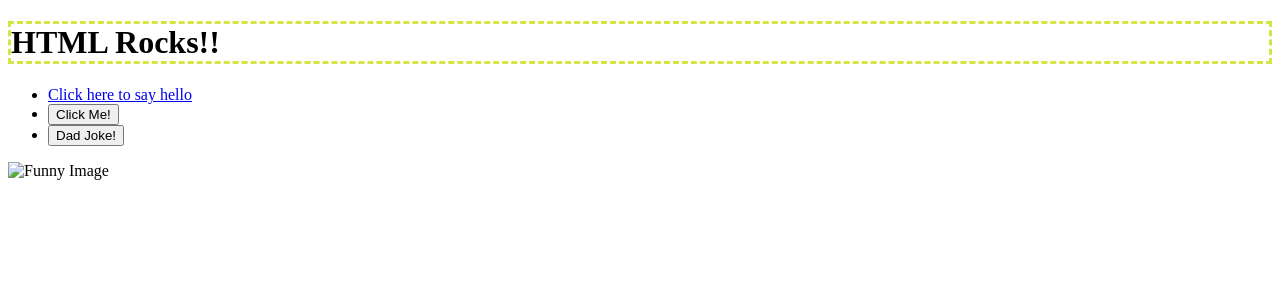
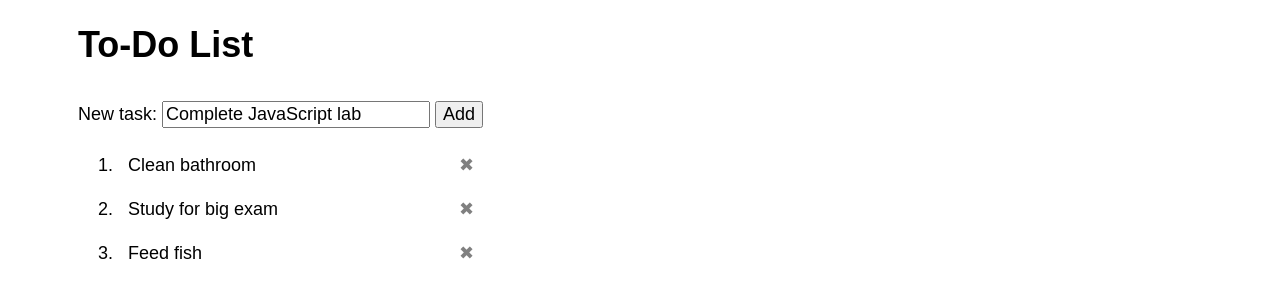
Before and after one commit to landonromero/Lab-10.03, a website: page index.html in a window 1280 px wide. Drawn offline with Linux system fonts and the light colour scheme; files that its build step writes are made by us from their sources.

Commit message:
Lab Completed

```diff
--- a/index.html
+++ b/index.html
@@ -1,25 +1,34 @@
-<!doctype html>
-<html>
+<!DOCTYPE html>
+<html lang="en">
+<head>
+   <meta charset="UTF-8">
+   <title>To-Do List</title>
+   <link rel="stylesheet" href="dist/style.css">
+</head>
+<body>
+   <main>
+      <h1>To-Do List</h1>
 
-<head>
-  <meta charset="utf-8">
-  <title>CS208 - Starter Code (UPDATE ME)!</title>
-  <meta name="description" content="">
-  <meta name="viewport" content="width=device-width, initial-scale=1">
-  <link rel="stylesheet" href="style.css">
-</head>
+      <label for="new-task">New task:</label>
+      <input type="text" id="new-task" value="Complete JavaScript lab">
+      <button id="add-btn">Add</button>
 
-<body>
-  <h1>HTML Rocks!!</h1>
-  <ul>
-  <li><a href="/hello">Click here to say hello</a></li>
-  <li><button id="hello-link">Click Me!</button></li>
-  <li><button id="joke-button">Dad Joke!</button></li>
-  <script src="script.js"></script>
-  </ul>
-  <img src="funny.png" alt="Funny Image" width="300" height="200">
+      <ol>
+         <li>
+            <span class="task-text">Clean bathroom</span>
+            <button class="done-btn">&#10006;</button>
+         </li>
+         <li>
+            <span class="task-text">Study for big exam</span>
+            <button class="done-btn">&#10006;</button>
+         </li>
+         <li>
+            <span class="task-text">Feed fish</span>
+            <button class="done-btn">&#10006;</button>
+         </li>
+      </ol>
+   </main>
 
-  <h2 id="joke-display"></h2>
+   <script src="dist/script.js"></script>
 </body>
-
 </html>
```
Also changed, not shown: dist/script.js, dist/style.css.
